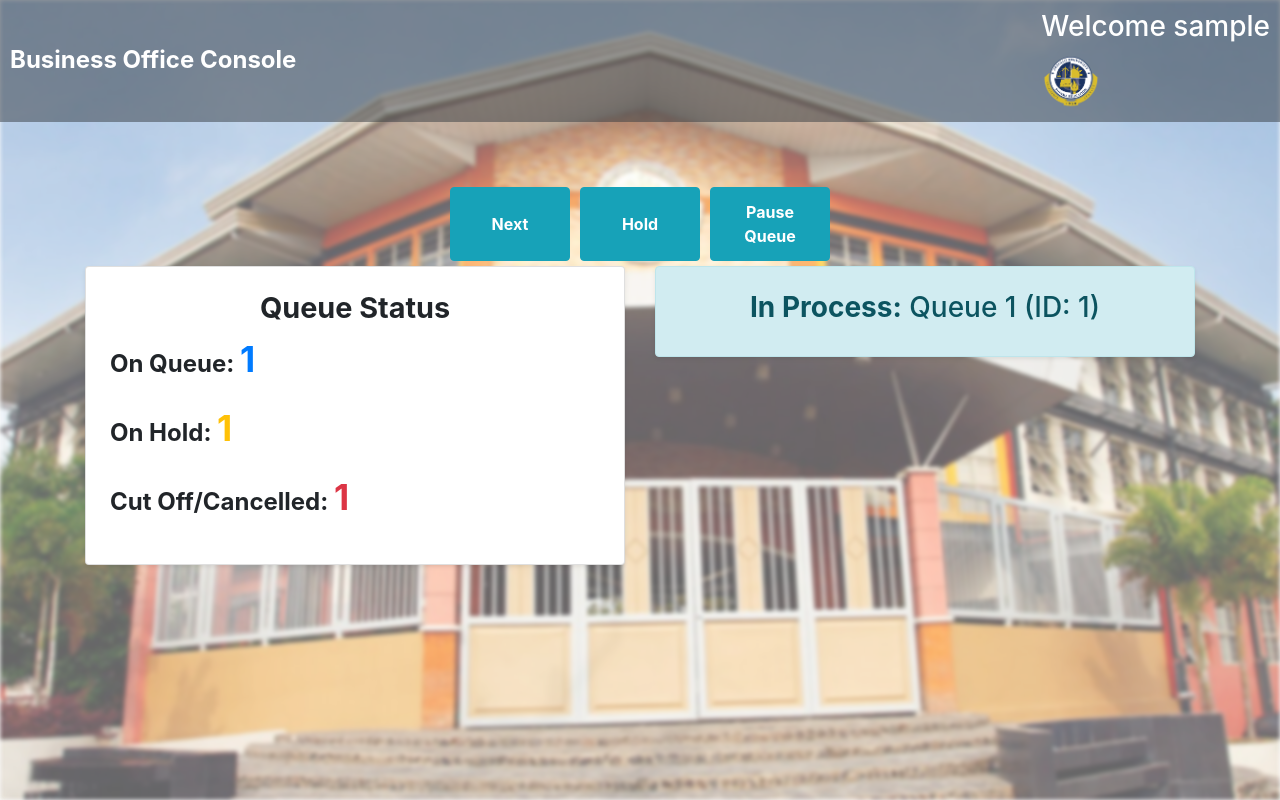
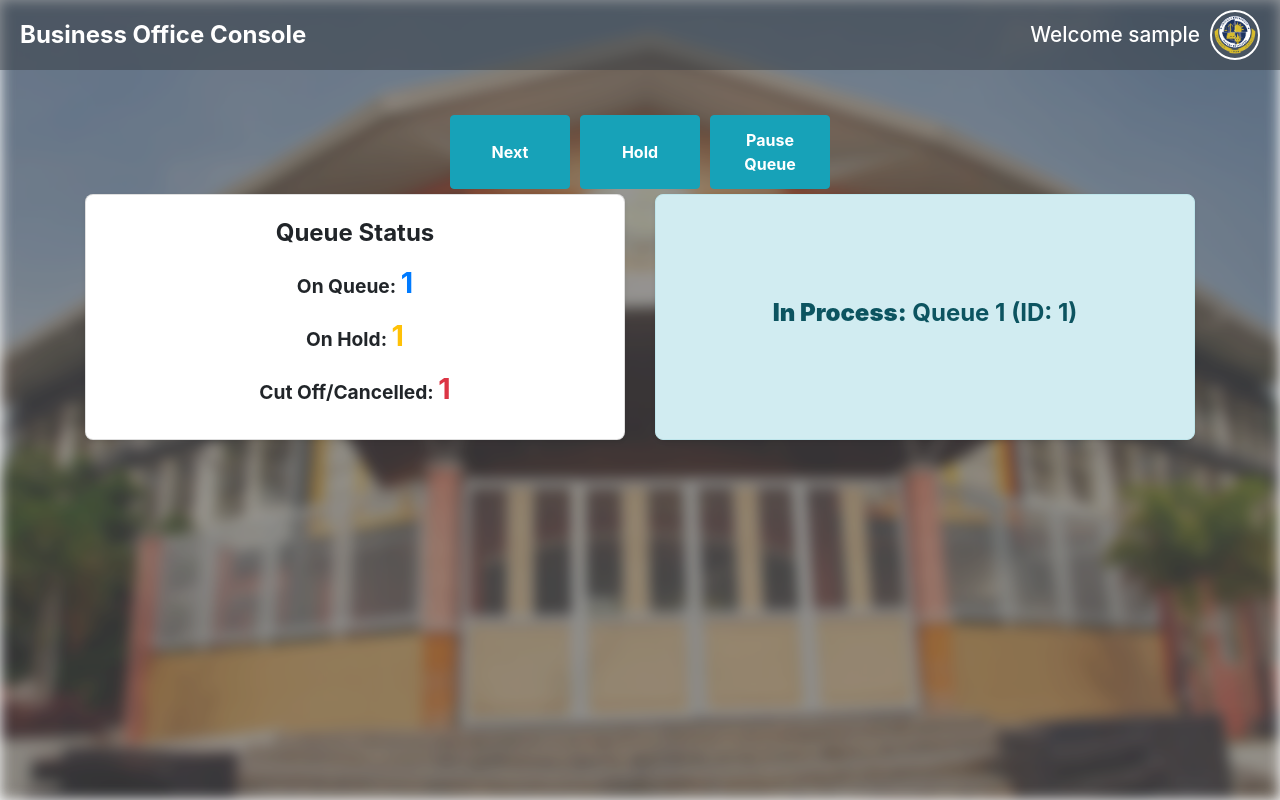
Before and after one commit to maykolangot/QMS-Flask, a Flask app: template templates/business_office.html in a window 1280 px wide. Run offline with Flask 3, Linux system fonts and the light colour scheme; the visitor is signed in with stand-in values (Sample User, id 1); the template is opened without the code that fills it: most values are stand-ins (such as "Sample title", 1, 10 or a date in 2020); a database or web service that is not in the repository returns one stand-in record (values such as "Sample title"); parts of the project's set-up code (start-up, migrations or seed data) failed here and were passed over; some libraries are stand-ins or nearby versions.

Commit message:
Update staffstyle.css

```diff
--- a/static/css/staffstyle.css
+++ b/static/css/staffstyle.css
@@ -15,9 +15,8 @@ text-align:center;
     left: 0;
     width: 100%;
     height: 100%;
-        background: url('/static/images/au-southbg.jpg') no-repeat center;
-        background-size: cover;
-        filter: blur(2px);
+    background: url('/static/images/au-southbg.jpg') no-repeat center center/cover;
+    filter: blur(7px) brightness(50%);
     z-index: -1;
 }
 
@@ -28,37 +27,134 @@ text-align:center;
             left: 0;
             width: 100%;
             height: 100%;
-        background: rgba(255, 255, 255, 0.4);
+            background: rgba(255, 255, 255, 0.2);
             z-index: -1;
         }
 
 .navbar {
     background-color: rgba(52, 58, 64, 0.5); /* Dark background with 50% transparency */
-    padding: 10px; /* More padding */
+    padding: 10px 20px; /* Adjusted padding */
     display: flex;
     justify-content: space-between;
     align-items: center;
     color: white;
-    position: relative; /* Ensure it stays in position */
-    z-index: 1000; /* Make sure it's above other elements */
+    position: relative;
+    z-index: 1000;
 }
-
 
 .navbar h1 {
     margin: 0;
     font-size: 1.5rem;
     font-weight: bold;
-    color: white; /* Ensure text is visible */
+    color: white;
 }
 
-.navbar img {
-    height: 60px;
+.navbar-right h3 {
+    margin: 0;
+    font-size: 1.3rem;
+}
+
+.navbar-right {
+    display: flex;
+    align-items: center;
+    gap: 10px;
+}
+
+/* Profile Image */
+.profile-img {
+    height: 50px;
+    width: 50px;
+    border-radius: 50%;
+    cursor: pointer;
+    border: 2px solid white;
+}
+/* Dropdown Container */
+.dropdown {
+    position: relative;
+    display: inline-block;
+}
+
+/* Dropdown Menu */
+.dropdown-menu {
+    display: none;
+    position: absolute;
+    right: 0;
+    left: auto; /* Prevents it from shifting too far right */
+    top: 55px; /* Moves the dropdown below the image */
+    background-color: white;
+    min-width: 180px;
+    border-radius: 8px;
+    box-shadow: 0 4px 6px rgba(0, 0, 0, 0.15);
+    overflow: hidden;
+    z-index: 1001;
+    padding: 5px 0;
+}
+
+/* Align dropdown better when too close to the right edge */
+@media (max-width: 600px) {
+    .dropdown-menu {
+        right: -20px; /* Moves dropdown slightly left on small screens */
+    }
+}
+
+/* Dropdown Items */
+.dropdown-item {
+    display: block;
+    padding: 12px 15px;
+    text-decoration: none;
+    color: black;
+    transition: background 0.3s;
+    font-size: 1rem;
+}
+
+.dropdown-item:hover {
+    background-color: #f1f1f1;
+}
+
+.logout-btn {
+    width: 100%;
+    text-align: left;
+    border: none;
+    background: none;
+    padding: 12px 15px;
+    cursor: pointer;
+    color: black;
+    font-size: 1rem;
+}
+
+/* Show Dropdown */
+.show {
     display: block;
 }
 
 
-        .container {
-            margin-top: 20px;
+
+
+.in-process-card, .queue-status-card {
+    border-radius: 8px;
+    text-align: center;
+    height: 100%; /* Parehong taas */
+    display: flex;
+    flex-direction: column;
+    justify-content: center;
+}
+
+.in-process-card h3, .queue-status-card h3 {
+    font-size: 1.5rem;
+    font-weight: bold;
+}
+
+.queue-status-card p {
+    font-size: 1.2rem;
+    font-weight: bold;
+    margin: 5px 0;
+}
+
+.queue-status-card #on_queue_count,
+.queue-status-card #on_hold_count,
+.queue-status-card #cut_off_count {
+    font-size: 1.8rem;
+    font-weight: bold;
 }
 
         .btn {
@@ -71,20 +167,6 @@ text-align:center;
 
 
 
-        .card h3 {
-            font-size: 1.8rem;
-            font-weight: bold;
-        }
-
-        .card p {
-            font-size: 1.5rem;
-            font-weight: bold;
-        }
-
-    #on_queue_count, #on_hold_count, #cut_off_count {
-        font-size: 2.2rem;
-        font-weight: bold;
-    }
         .alert {
             font-size: 1.1rem;
         }
```
Lines whose indentation alone changed are shown as unchanged.
